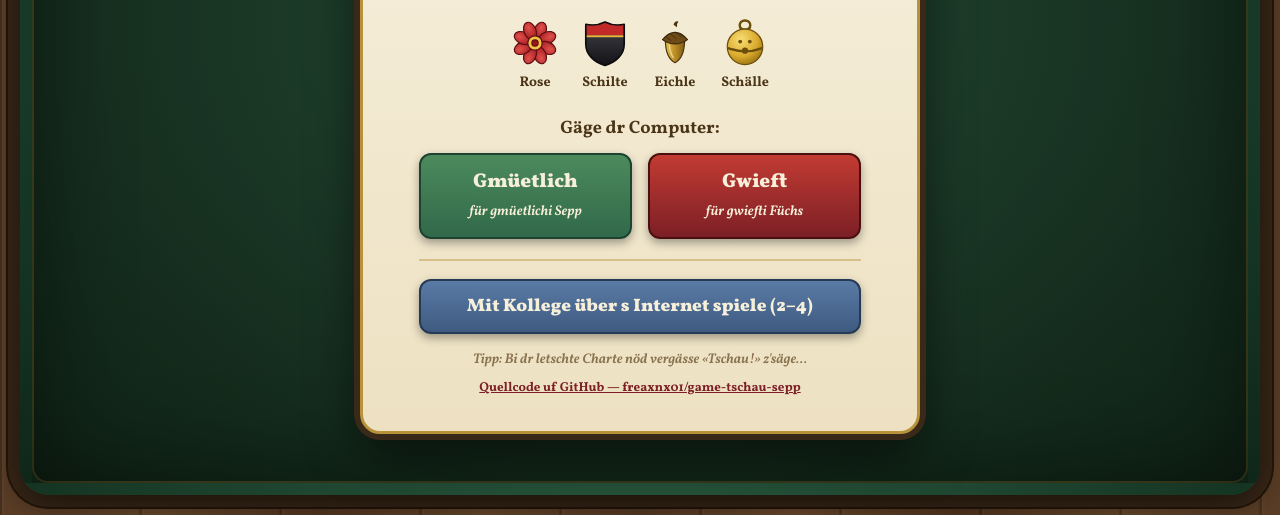
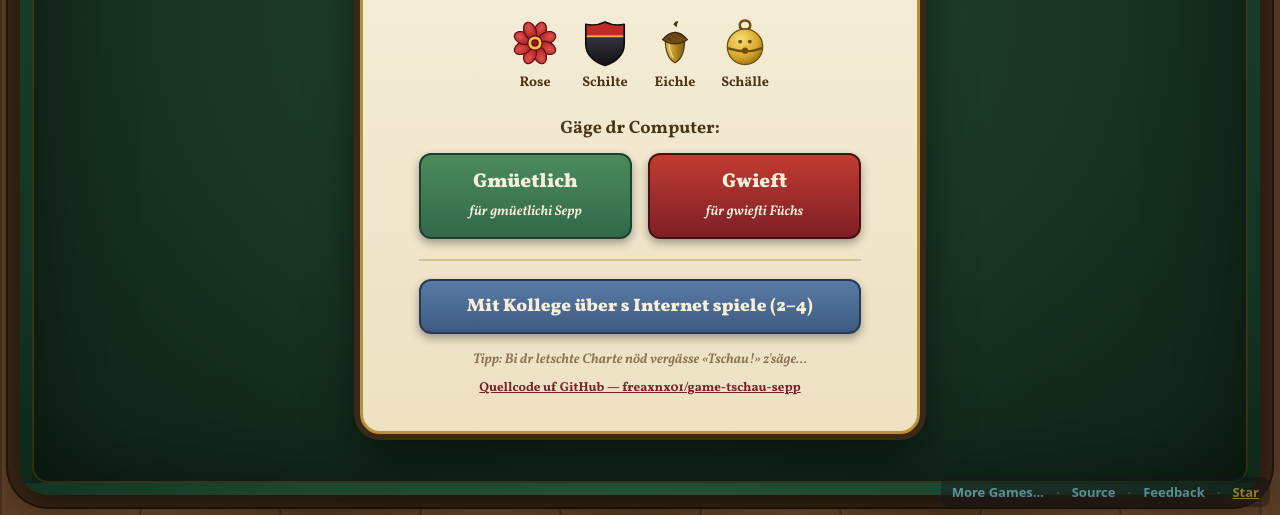
Before and after one commit to freaxnx01/game-tschau-sepp, a plain HTML site: page index.html in a window 1280 px wide. Shown: the part 285-800 px from the top of the page. Drawn offline with nearby package versions, Linux system fonts and the light colour scheme.

Commit message:
Add Feedback link and star widget to game-nav
Co-Authored-By: Claude Sonnet 5 <noreply@anthropic.com>

```diff
--- a/index.html
+++ b/index.html
@@ -1682,5 +1682,15 @@ class Component extends DCLogic {
 <template id="__bundler_thumbnail">
 <svg xmlns="http://www.w3.org/2000/svg" viewBox="0 0 100 100"><rect width="100" height="100" fill="#31694a"/><rect x="38" y="32" width="24" height="36" rx="4" fill="#f7f0dc" stroke="#2a2118" stroke-width="1.5"/><text x="50" y="55" font-size="14" font-weight="900" font-family="Georgia, serif" text-anchor="middle" fill="#7c1f26">TS</text></svg>
 </template>
+<nav id="game-nav" aria-label="Game navigation" style="position:fixed;right:10px;bottom:8px;z-index:2147483647;display:flex;gap:12px;align-items:center;font:600 13px/1.4 system-ui,-apple-system,sans-serif;padding:6px 11px;border-radius:8px;background:rgba(15,17,26,.55);backdrop-filter:blur(4px);-webkit-backdrop-filter:blur(4px);opacity:.55;transition:opacity .2s" onmouseover="this.style.opacity=1" onmouseout="this.style.opacity=.55">
+  <a href="https://github.freaxnx01.ch/games/" style="color:#8fd8e8;text-decoration:none">More Games…</a>
+  <span style="color:#5a6072" aria-hidden="true">·</span>
+  <a href="https://github.com/freaxnx01/game-tschau-sepp" target="_blank" rel="noopener" style="color:#8fd8e8;text-decoration:none">Source</a>
+  <span style="color:#5a6072" aria-hidden="true">·</span>
+  <a href="https://github.com/freaxnx01/game-tschau-sepp/issues/new?title=%5BFeedback%5D%20game-tschau-sepp&labels=feedback" target="_blank" rel="noopener" style="color:#8fd8e8;text-decoration:none">Feedback</a>
+  <span style="color:#5a6072" aria-hidden="true">·</span>
+  <a class="github-button" href="https://github.com/freaxnx01/game-tschau-sepp" data-icon="octicon-star" data-size="small" data-show-count="true" aria-label="Star freaxnx01/game-tschau-sepp on GitHub">Star</a>
+</nav>
+<script async defer crossorigin="anonymous" src="https://buttons.github.io/buttons.js"></script>
 </body>
 </html>
```
